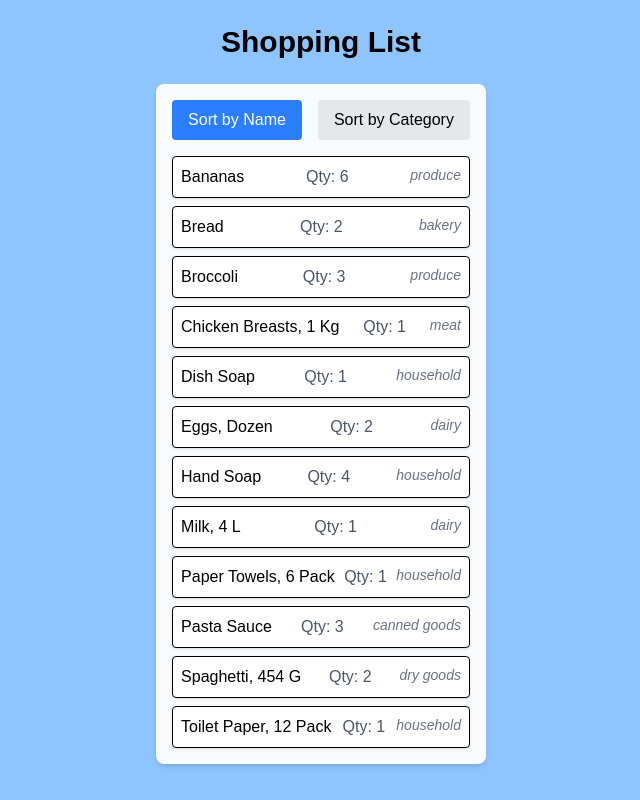
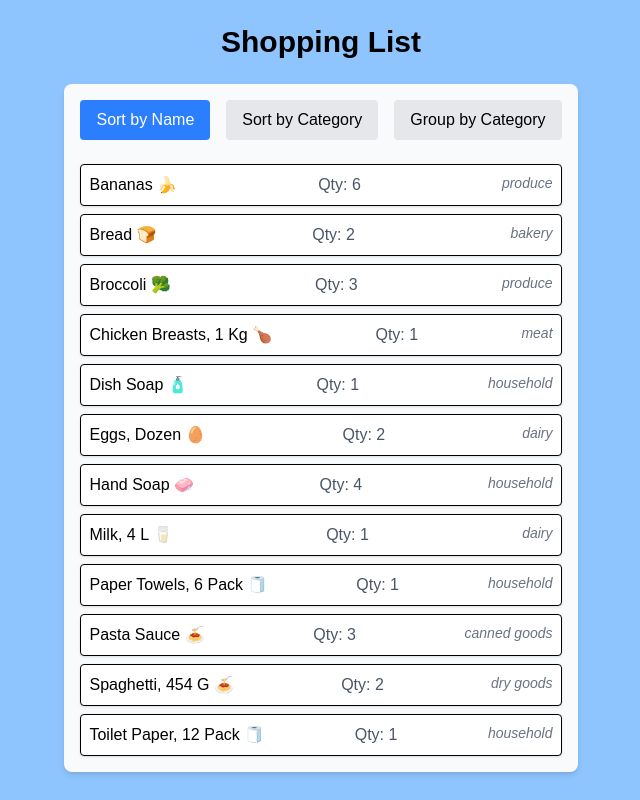
Before and after one commit to Sagar0003kum/cprg306-assignments, a Next.js app: page /week-6 in a window 1280 px wide. Shown: the whole page, without its empty margins (319-959 px from the left). Built offline with nearby package versions, Linux system fonts and the light colour scheme.

Commit message:
change for bonus mark
added group by category

```diff
--- a/app/week-6/item-list.js
+++ b/app/week-6/item-list.js
@@ -7,25 +7,26 @@ import itemsData from "./items.json";
 export default function ItemList() {
   const [sortBy, setSortBy] = useState("name");
 
-
   const sortedItems = [...itemsData].sort((a, b) => {
-    if (sortBy === "name") {
-      return a.name.localeCompare(b.name);
-    } else if (sortBy === "category") {
-      return a.category.localeCompare(b.category);
-    }
+    if (sortBy === "name") return a.name.localeCompare(b.name);
+    if (sortBy === "category") return a.category.localeCompare(b.category);
     return 0;
   });
 
+  const groupedItems = itemsData.reduce((acc, item) => {
+    (acc[item.category] ||= []).push(item);
+    return acc;
+  }, {});
+
   return (
     <div className="p-4 bg-gray-50 rounded-lg shadow-md">
-      <div className="flex gap-4 mb-4">
+      <div className="flex flex-wrap gap-4 mb-6">
         <button
           onClick={() => setSortBy("name")}
           className={`px-4 py-2 rounded ${
             sortBy === "name"
               ? "bg-blue-500 text-white"
-              : "bg-red-200 hover:bg-gray-300"
+              : "bg-gray-200 hover:bg-gray-300"
           }`}
         >
           Sort by Name
@@ -41,18 +42,55 @@ export default function ItemList() {
         >
           Sort by Category
         </button>
+
+        <button
+          onClick={() => setSortBy("group")}
+          className={`px-4 py-2 rounded ${
+            sortBy === "group"
+              ? "bg-blue-500 text-white"
+              : "bg-gray-200 hover:bg-gray-300"
+          }`}
+        >
+          Group by Category
+        </button>
       </div>
 
-      <ul className="space-y-2">
-        {sortedItems.map((item) => (
+      {sortBy === "group" ? (
+        <div className="space-y-6">
+          {Object.keys(groupedItems)
+            .sort()
+            .map((cat) => (
+              <div key={cat}>
+                <h2 className="text-xl font-semibold capitalize mb-2 border-b-2 border-gray-300">
+                  {cat}
+                </h2>
+                <ul className="space-y-1">
+                  {groupedItems[cat]
+                    .sort((a, b) => a.name.localeCompare(b.name))
+                    .map((item) => (
                       <Item
                         key={item.id}
-            name={item.name.trim()}
+                        name={item.name}
                         quantity={item.quantity}
                         category={item.category}
                       />
                     ))}
                 </ul>
               </div>
+            ))}
+        </div>
+      ) : (
+        <ul className="space-y-2">
+          {sortedItems.map((item) => (
+            <Item
+              key={item.id}
+              name={item.name}
+              quantity={item.quantity}
+              category={item.category}
+            />
+          ))}
+        </ul>
+      )}
+    </div>
   );
 }
--- a/app/week-6/items.json
+++ b/app/week-6/items.json
@@ -1,14 +1,74 @@
 [
-  {"id":"1h2GJKH12gkHG31h1H","name":"milk, 4 L","quantity":1,"category":"dairy"},
-  {"id":"2KJH3k2j3H1k2J3K1H","name":"bread","quantity":2,"category":"bakery"},
-  {"id":"3h2KJH3k2j3H1k2J3","name":"eggs, dozen","quantity":2,"category":"dairy"},
-  {"id":"4k2J3K1H2GJKH12gk","name":"bananas","quantity":6,"category":"produce"},
-  {"id":"5H1h1H2KJH3k2j3H","name":"broccoli","quantity":3,"category":"produce"},
-  {"id":"6H1k2J3K1H2GJKH1","name":"chicken breasts, 1 kg","quantity":1,"category":"meat"},
-  {"id":"7gkHG31h1H2KJH3k","name":"pasta sauce","quantity":3,"category":"canned goods"},
-  {"id":"8j3H1k2J3K1H2GJK","name":"spaghetti, 454 g","quantity":2,"category":"dry goods"},
-  {"id":"9H12gkHG31h1H2KJ","name":"toilet paper, 12 pack","quantity":1,"category":"household"},
-  {"id":"10H3k2j3H1k2J3K1","name":"paper towels, 6 pack","quantity":1,"category":"household"},
-  {"id":"11k2J3K1H2GJKH12","name":"dish soap","quantity":1,"category":"household"},
-  {"id":"12GJKH12gkHG31h1","name":"hand soap","quantity":4,"category":"household"}
+  {
+    "id": "1h2GJKH12gkHG31h1H",
+    "name": "milk, 4 L 🥛",
+    "quantity": 1,
+    "category": "dairy"
+  },
+  {
+    "id": "2KJH3k2j3H1k2J3K1H",
+    "name": "bread 🍞",
+    "quantity": 2,
+    "category": "bakery"
+  },
+  {
+    "id": "3h2KJH3k2j3H1k2J3",
+    "name": "eggs, dozen 🥚",
+    "quantity": 2,
+    "category": "dairy"
+  },
+  {
+    "id": "4k2J3K1H2GJKH12gk",
+    "name": "bananas 🍌",
+    "quantity": 6,
+    "category": "produce"
+  },
+  {
+    "id": "5H1h1H2KJH3k2j3H",
+    "name": "broccoli 🥦",
+    "quantity": 3,
+    "category": "produce"
+  },
+  {
+    "id": "6H1k2J3K1H2GJKH1",
+    "name": "chicken breasts, 1 kg 🍗",
+    "quantity": 1,
+    "category": "meat"
+  },
+  {
+    "id": "7gkHG31h1H2KJH3k",
+    "name": "pasta sauce 🍝",
+    "quantity": 3,
+    "category": "canned goods"
+  },
+  {
+    "id": "8j3H1k2J3K1H2GJK",
+    "name": "spaghetti, 454 g 🍝",
+    "quantity": 2,
+    "category": "dry goods"
+  },
+  {
+    "id": "9H12gkHG31h1H2KJ",
+    "name": "toilet paper, 12 pack 🧻",
+    "quantity": 1,
+    "category": "household"
+  },
+  {
+    "id": "10H3k2j3H1k2J3K1",
+    "name": "paper towels, 6 pack 🧻",
+    "quantity": 1,
+    "category": "household"
+  },
+  {
+    "id": "11k2J3K1H2GJKH12",
+    "name": "dish soap 🧴",
+    "quantity": 1,
+    "category": "household"
+  },
+  {
+    "id": "12GJKH12gkHG31h1",
+    "name": "hand soap 🧼",
+    "quantity": 4,
+    "category": "household"
+  }
 ]
```
Lines whose indentation alone changed are shown as unchanged.
